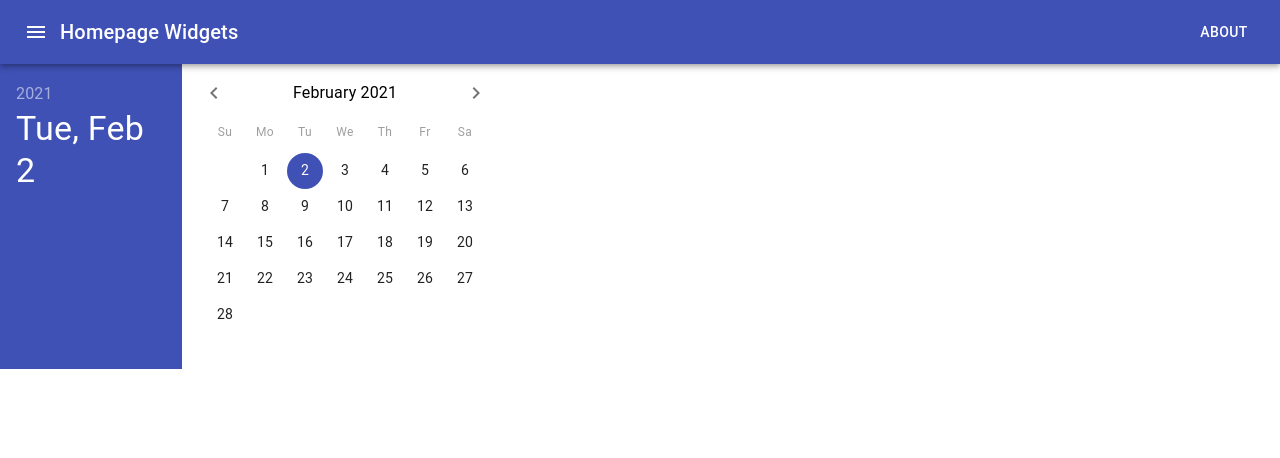
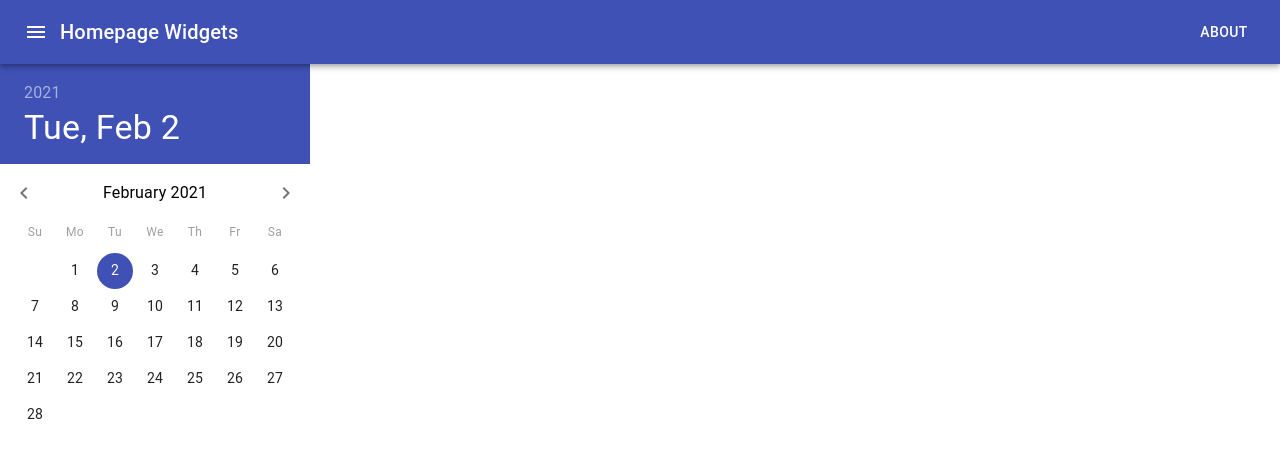
Before and after one commit to vasilyoshev/homepage-ui, a React (Create React App) app: page / in a window 1280 px wide. Shown: the top 458 px of the page. Built offline with nearby package versions, Linux system fonts and the light colour scheme; what redux-mock-store would draw is missing.

Commit message:
Wrap DatePicker in div element and set style to it

```diff
--- /dev/null
+++ b/src/widgets/CalendarWidget.scss
@@ -0,0 +1,3 @@
+.date-picker {
+    width: 200px !important;
+}
--- a/src/widgets/CalendarWidget.tsx
+++ b/src/widgets/CalendarWidget.tsx
@@ -1,17 +1,20 @@
 import React from 'react';
 import DateFnsUtils from '@date-io/date-fns';
 import { DatePicker, MuiPickersUtilsProvider } from '@material-ui/pickers';
+import './CalendarWidget.scss';
 
 export const CalendarWidget: React.FC = () => {
   const date = new Date();
   return (
     <MuiPickersUtilsProvider utils={DateFnsUtils}>
-      <DatePicker
-        orientation="landscape"
-        variant="static"
-        value={date}
-        onChange={() => null}
-      />
+      <div className='date-picker'>
+        <DatePicker
+          orientation="portrait"
+          variant="static"
+          value={date}
+          onChange={() => null}
+        />
+      </div>
     </MuiPickersUtilsProvider>
   );
 };
```
